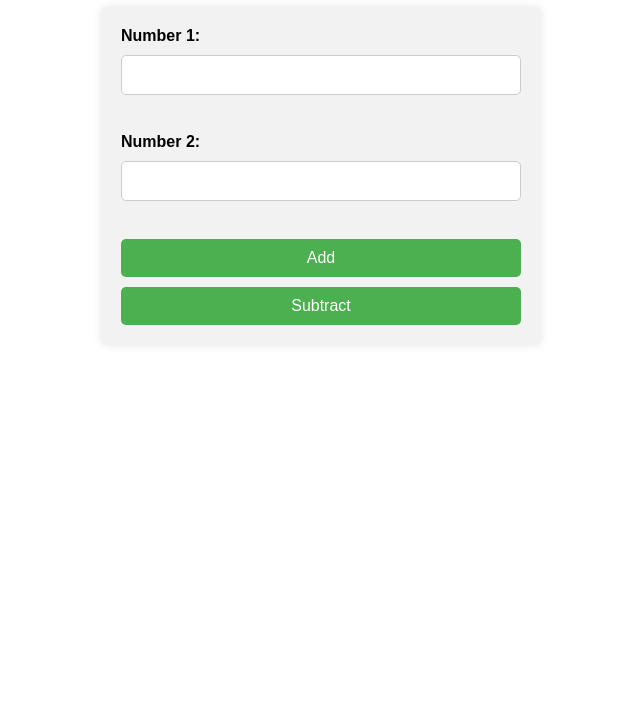
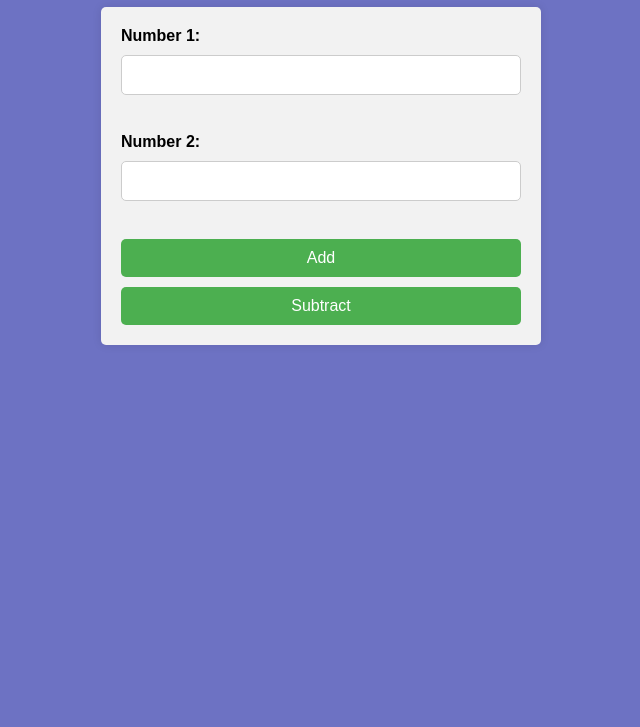
Before and after one commit to shauryarannot/Web-Tech-Class, a plain HTML site: page FormCalculation/index.html in a window 1280 px wide. Shown: the part 73-800 px from the top of the page, without its empty margins (319-959 px from the left). Drawn offline with Linux system fonts and the light colour scheme.

Commit message:
style.css

```diff
--- a/FormCalculation/style.css
+++ b/FormCalculation/style.css
@@ -2,6 +2,7 @@ body {
     font-family: Arial, sans-serif;
     margin: 0;
     padding: 0;
+    background-color: #6D72C3;
 }
 
 .container {
```
